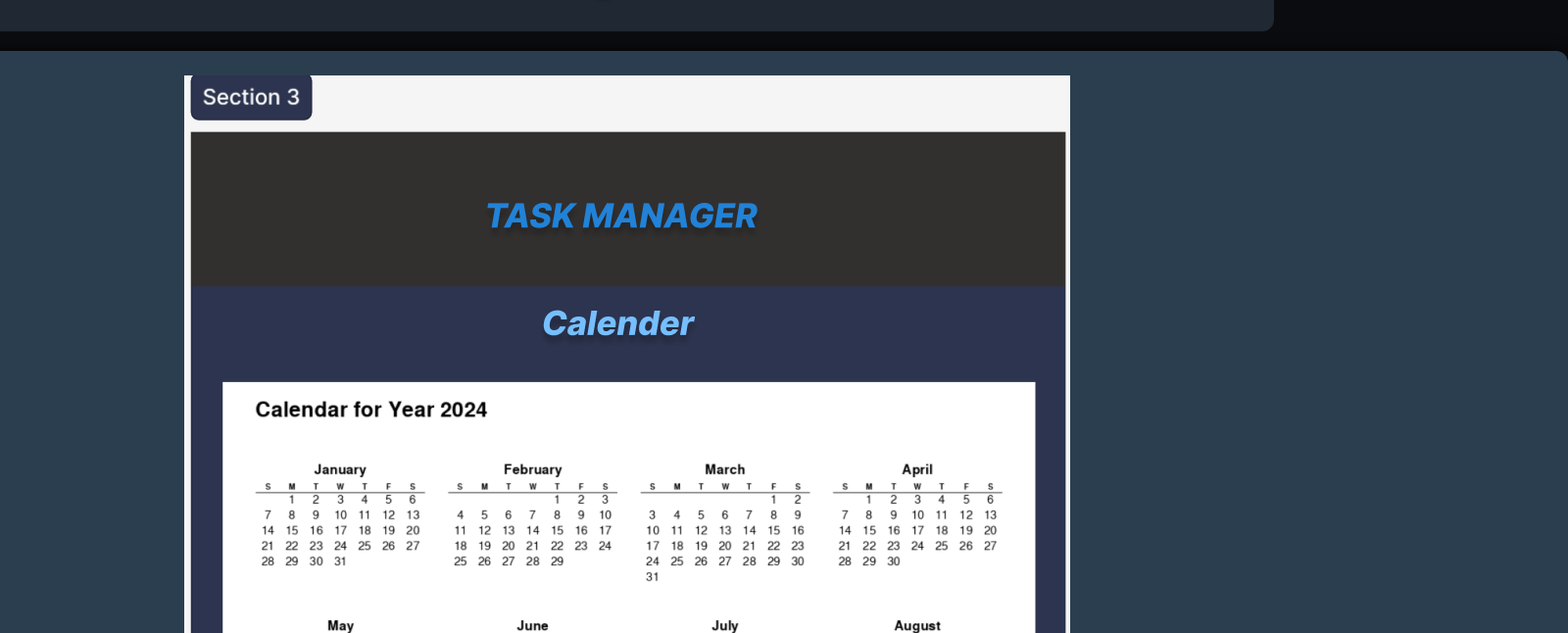
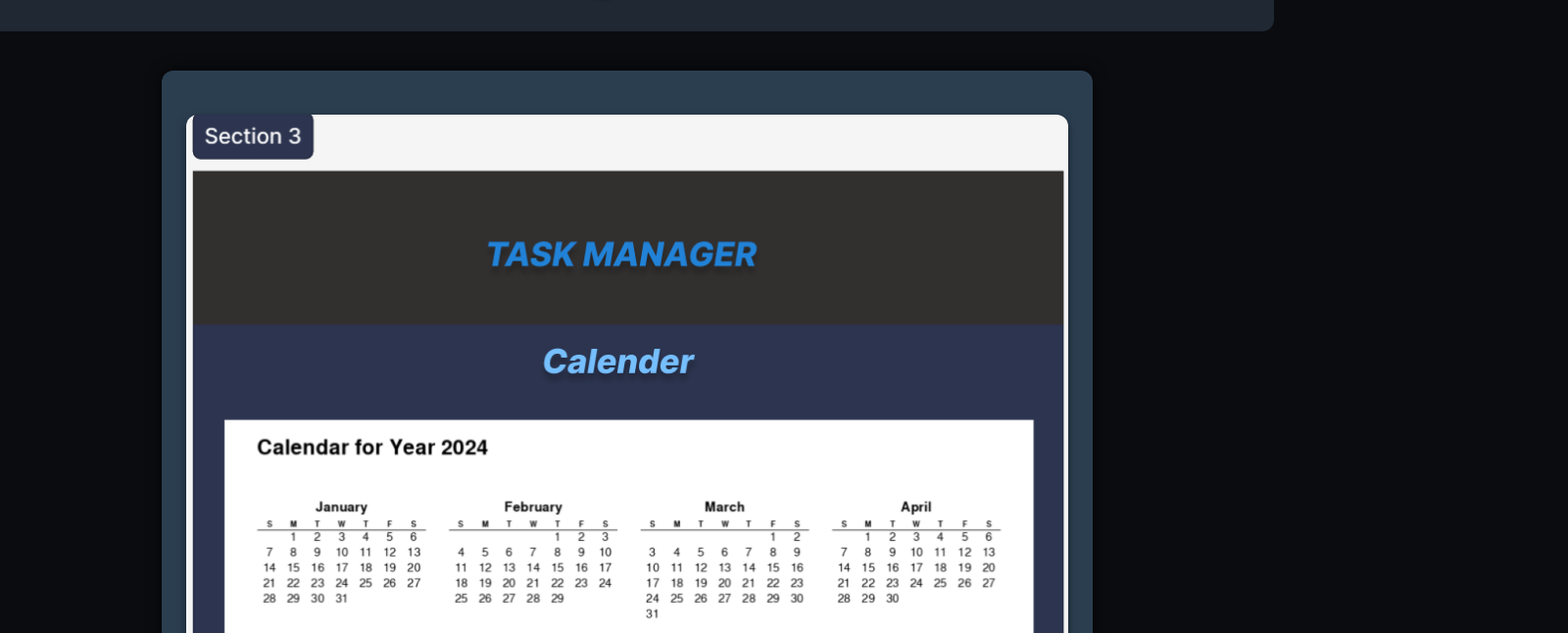
Before and after one commit to MarcEs1999/task-manager-project, a plain HTML site: page wireframes.html in a window 1280 px wide. Shown: the part 110-756 px from the top of the page at 98% size, 1600 px wide, since content can reach past the window. Drawn offline with Linux system fonts and the light colour scheme.

Commit message:
Update style.css

```diff
--- a/style.css
+++ b/style.css
@@ -306,13 +306,24 @@ main {
 
 /* Wireframe Section Styling */
 .wireframe-section {
-    margin: 20px;
+    margin: 40px auto; /* Centers the section and adds some vertical space */
     padding: 25px;
     background-color: #2b3e50;
     border-radius: 12px;
     box-shadow: 0 0 15px rgba(0, 0, 0, 0.7);
     text-align: center;
     transition: transform 0.3s ease, box-shadow 0.3s ease;
+    max-width: 1000px; /* Controls the overall width of the wireframe section */
+}
+
+.wireframe-img {
+    width: 100%;
+    max-width: 900px; /* Limits the image size for consistency */
+    height: auto;
+    border-radius: 12px;
+    box-shadow: 0 4px 8px rgba(0, 0, 0, 0.5);
+    display: block;
+    margin: 20px auto; /* Centers the image and provides vertical spacing */
 }
 
 .wireframe-section:hover {
```
